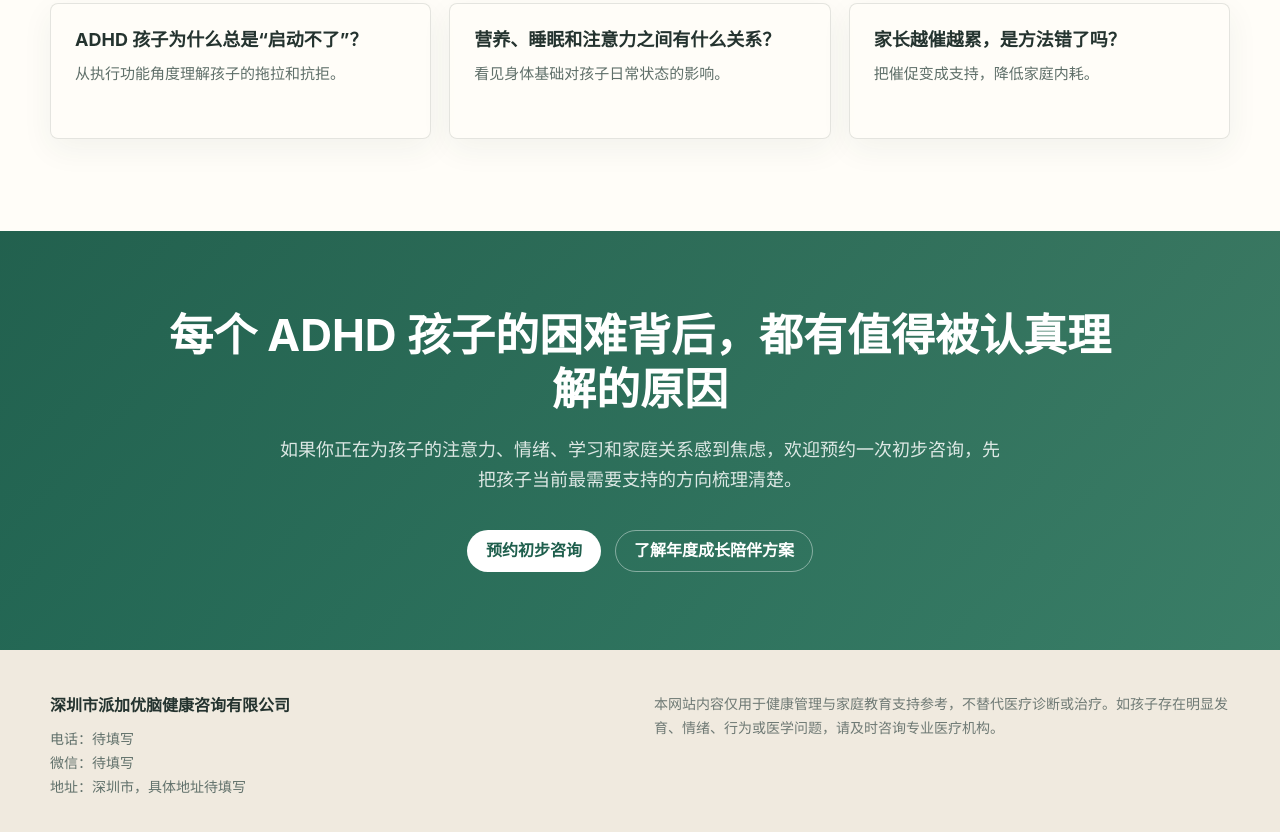
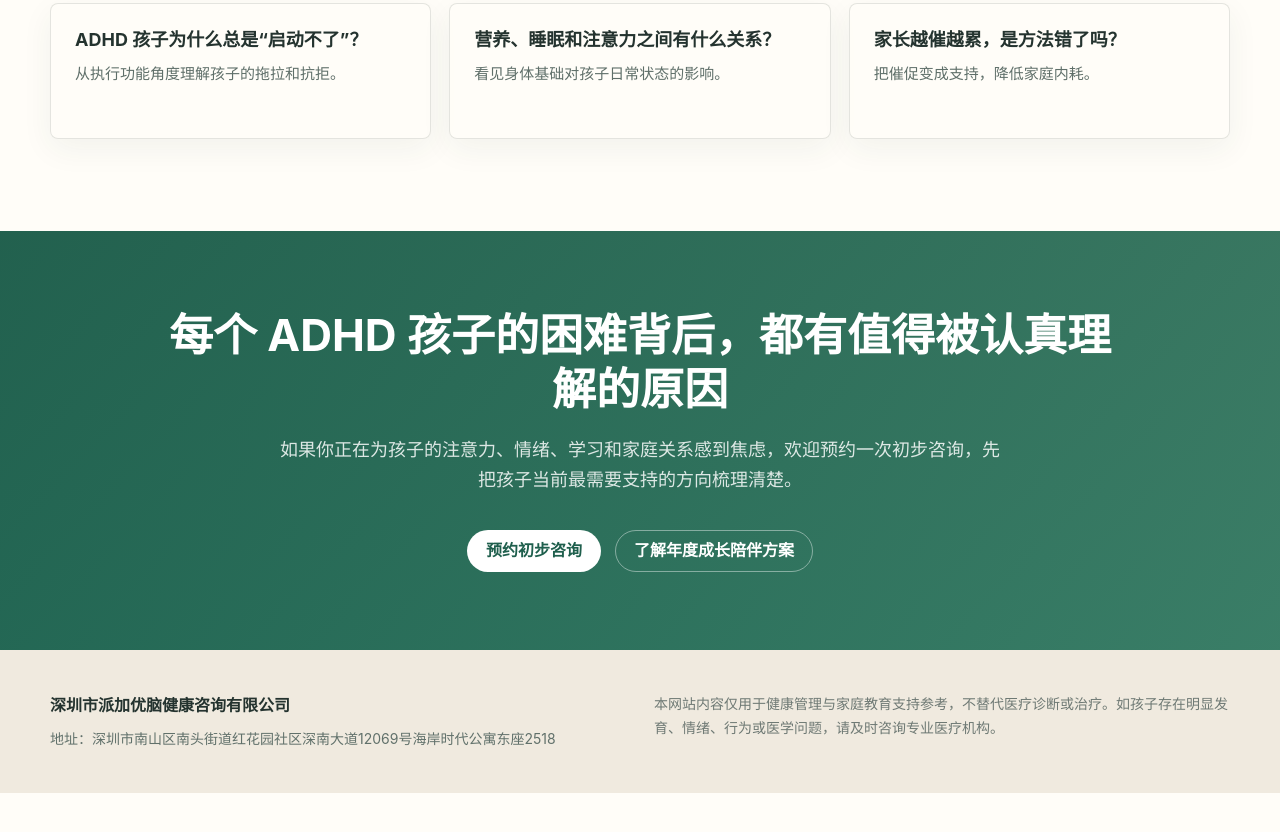
Before and after one commit to arielbigear/paijiayounao-homepage, a plain HTML site: page index.html in a window 1280 px wide. Shown: the part 5292-6124 px from the top of the page. After the commit the page ends 6085 px from the top, so only its background shows below. Drawn offline with Linux system fonts and the light colour scheme.

Commit message:
Add files via upload

```diff
--- a/index.html
+++ b/index.html
@@ -932,9 +932,7 @@
     <div class="footer-grid">
       <div>
         <strong>深圳市派加优脑健康咨询有限公司</strong>
-        <div>电话：待填写</div>
-        <div>微信：待填写</div>
-        <div>地址：深圳市，具体地址待填写</div>
+        <div>地址：深圳市南山区南头街道红花园社区深南大道12069号海岸时代公寓东座2518</div>
       </div>
       <div class="disclaimer">
         本网站内容仅用于健康管理与家庭教育支持参考，不替代医疗诊断或治疗。如孩子存在明显发育、情绪、行为或医学问题，请及时咨询专业医疗机构。
```
